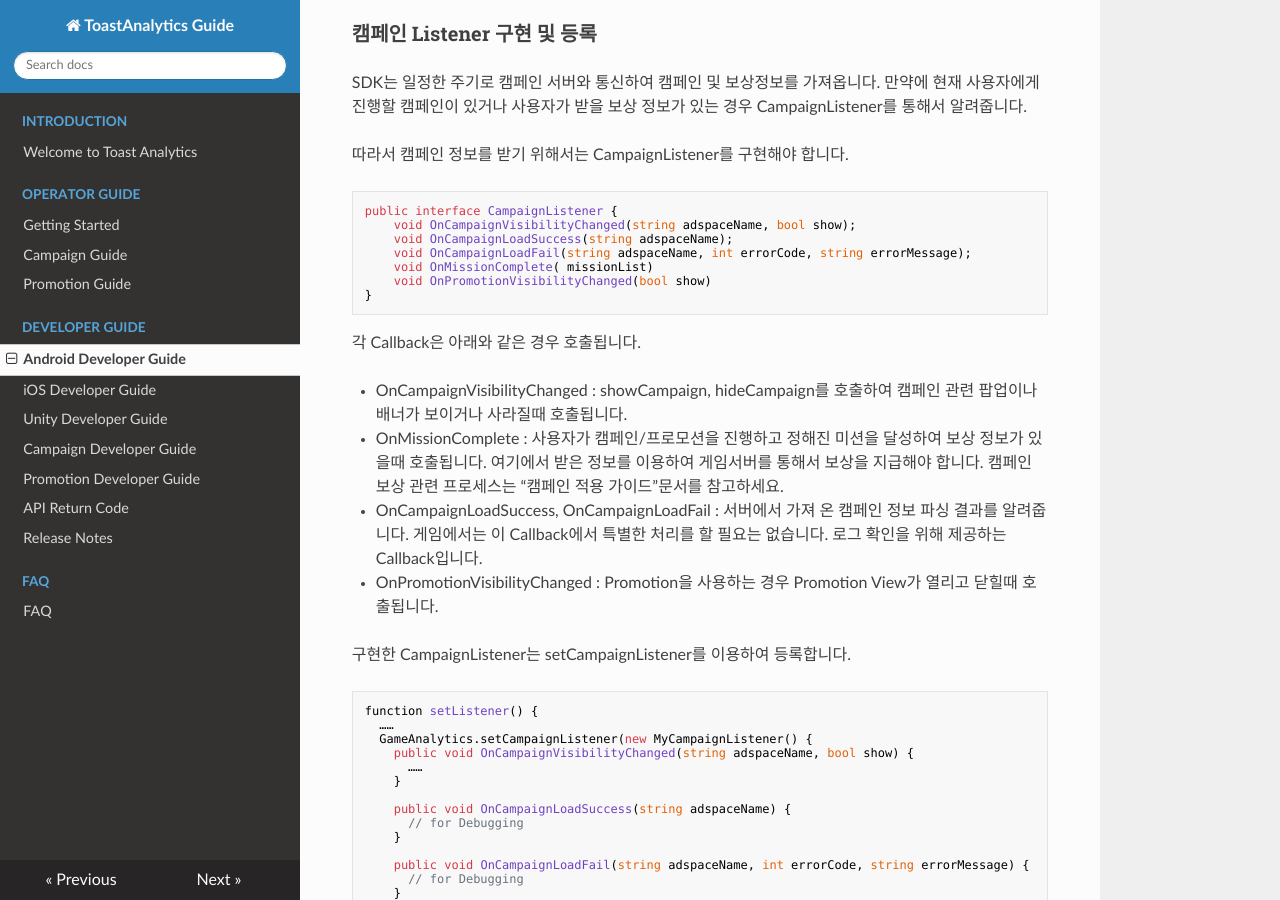
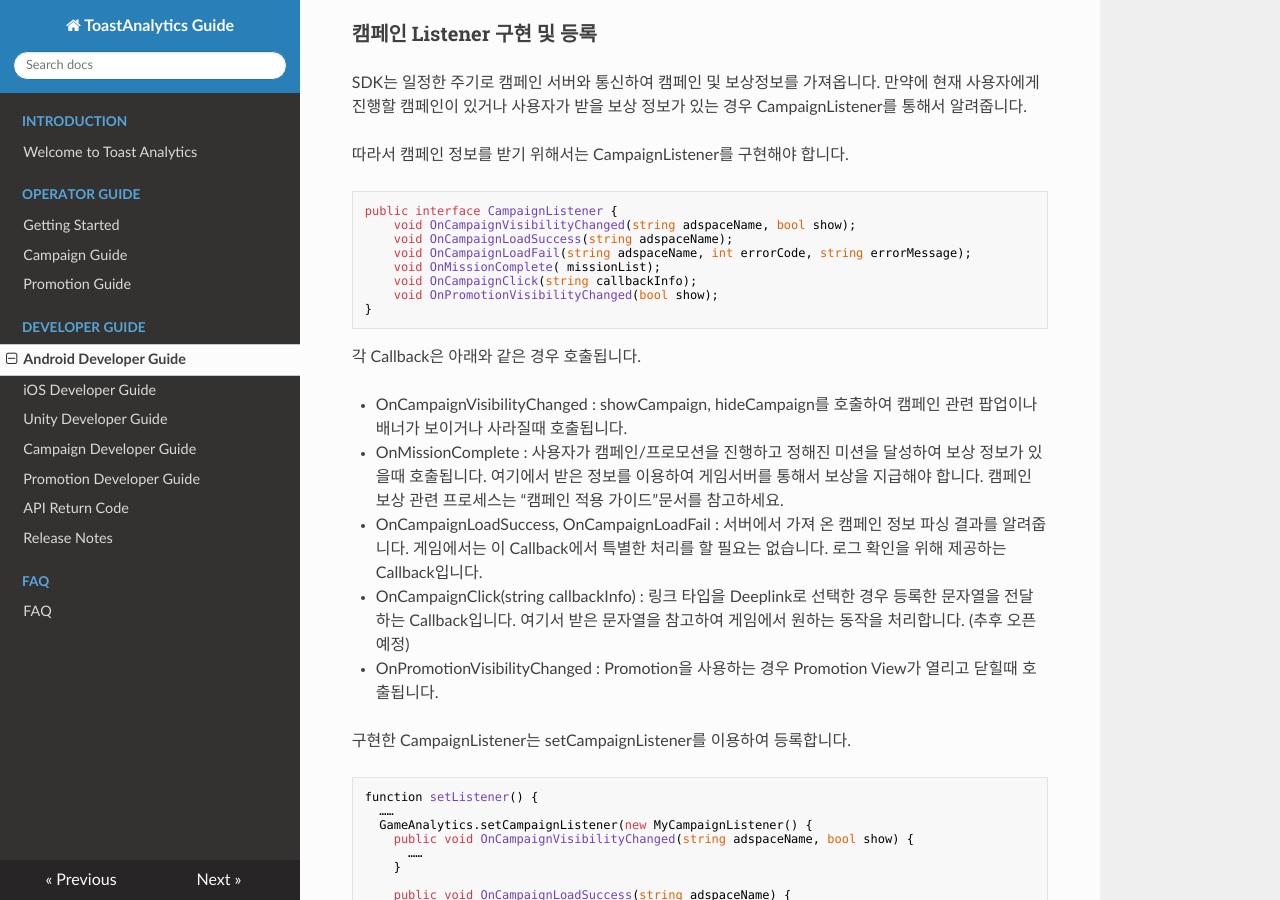
Before and after one commit to ToastAnalytics/ToastAnalytics, an MkDocs documentation site: the page built from docs/Developer/4. Android Developer Guide.md, in a window 1280 px wide and 900 px high, scrolled down 14094 px. Built offline with MkDocs 1.6.1, drawn with Linux system fonts in a browser that asks for light colours; nearby versions of some CDN libraries; old or Windows-style settings are respelled for this version of MkDocs.

Commit message:
Update 4. Android Developer Guide.md

````diff
--- a/docs/Developer/4. Android Developer Guide.md
+++ b/docs/Developer/4. Android Developer Guide.md
@@ -532,8 +532,9 @@
     void OnCampaignVisibilityChanged(string adspaceName, bool show);
     void OnCampaignLoadSuccess(string adspaceName);
     void OnCampaignLoadFail(string adspaceName, int errorCode, string errorMessage);
-    void OnMissionComplete( missionList)
-    void OnPromotionVisibilityChanged(bool show)
+    void OnMissionComplete( missionList);
+    void OnCampaignClick(string callbackInfo);
+    void OnPromotionVisibilityChanged(bool show);
 }
 ```
 
@@ -543,6 +544,7 @@
 * OnCampaignVisibilityChanged : showCampaign, hideCampaign를 호출하여 캠페인 관련 팝업이나 배너가 보이거나 사라질때 호출됩니다.
 * OnMissionComplete : 사용자가 캠페인/프로모션을 진행하고 정해진 미션을 달성하여 보상 정보가 있을때 호출됩니다. 여기에서 받은 정보를 이용하여 게임서버를 통해서 보상을 지급해야 합니다. 캠페인 보상 관련 프로세스는 “캠페인 적용 가이드”문서를 참고하세요.
 * OnCampaignLoadSuccess, OnCampaignLoadFail : 서버에서 가져 온 캠페인 정보 파싱 결과를 알려줍니다. 게임에서는 이 Callback에서 특별한 처리를 할 필요는 없습니다. 로그 확인을 위해 제공하는 Callback입니다.
+* OnCampaignClick(string callbackInfo) : 링크 타입을 Deeplink로 선택한 경우 등록한 문자열을 전달하는 Callback입니다. 여기서 받은 문자열을 참고하여 게임에서 원하는 동작을 처리합니다. (추후 오픈 예정)
 * OnPromotionVisibilityChanged : Promotion을 사용하는 경우 Promotion View가 열리고 닫힐때 호출됩니다.
 
 구현한 CampaignListener는 setCampaignListener를 이용하여 등록합니다.
````
